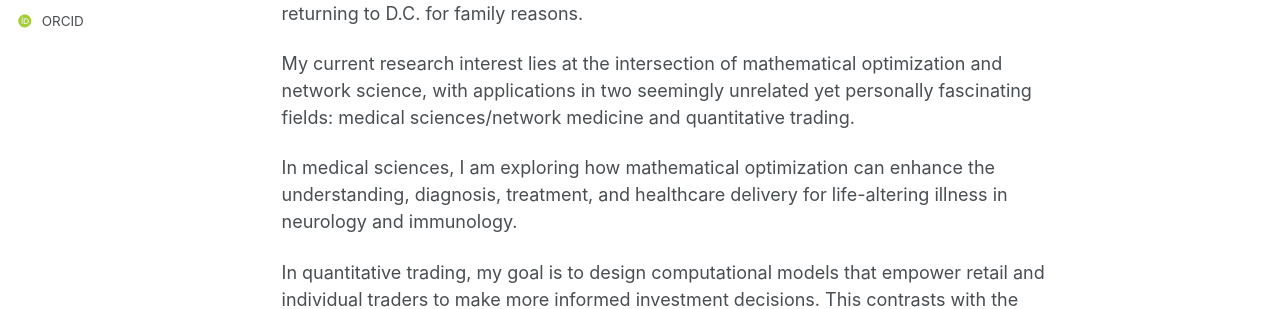
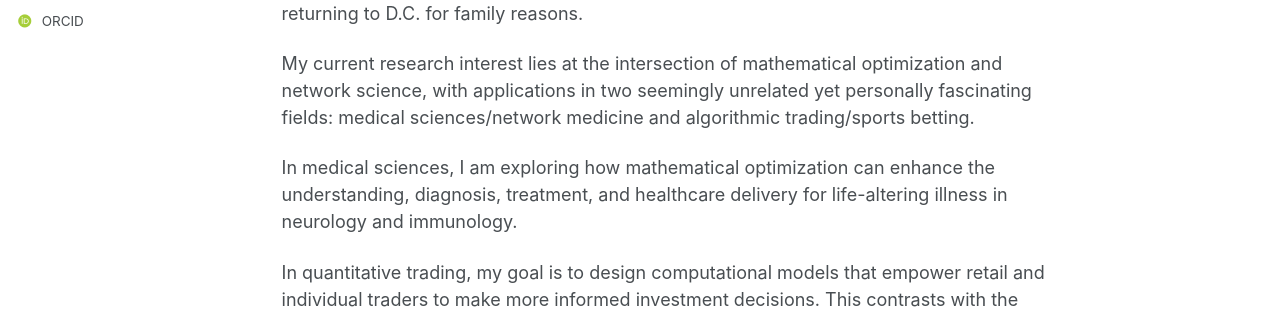
Before and after one commit to wenbo5565/wenbo5565.github.io, a Jekyll site: the page built from _pages/about.md, in a window 1280 px wide and 900 px high. Shown: the part 378-687 px from the top of the window. Built offline with Jekyll 4.4.1, drawn with Linux system fonts in a browser that asks for light colours; some web fonts are replaced.

Commit message:
Update about.md

```diff
--- a/_pages/about.md
+++ b/_pages/about.md
@@ -11,7 +11,7 @@ redirect_from:
 
 I am pursuing a PhD in Operations Research/Decision Sciences at the George Washington University School of Business, advised by [Miguel Lejeune](https://business.gwu.edu/miguel-lejeune). Because of my research interest, I am also taking courses within the PhD Program in Integrated Biomedical Sciences at GW's School of Medicine. In the Fall of 2023, I enrolled in the PhD program in Data Sciences and Operations (DSO) at USC's Marshall School of Business, where I completed a semester of coursework under the brief supervision of [Vishal Gupta](https://faculty.marshall.usc.edu/Vishal-Gupta/) before returning to D.C. for family reasons.
 
-My current research interest lies at the intersection of mathematical optimization and network science, with applications in two seemingly unrelated yet personally fascinating fields: medical sciences/network medicine and quantitative trading.
+My current research interest lies at the intersection of mathematical optimization and network science, with applications in two seemingly unrelated yet personally fascinating fields: medical sciences/network medicine and algorithmic trading/sports betting.
 
 In medical sciences, I am exploring how mathematical optimization can enhance the understanding, diagnosis, treatment, and healthcare delivery for life-altering illness in neurology and immunology.
 
```
